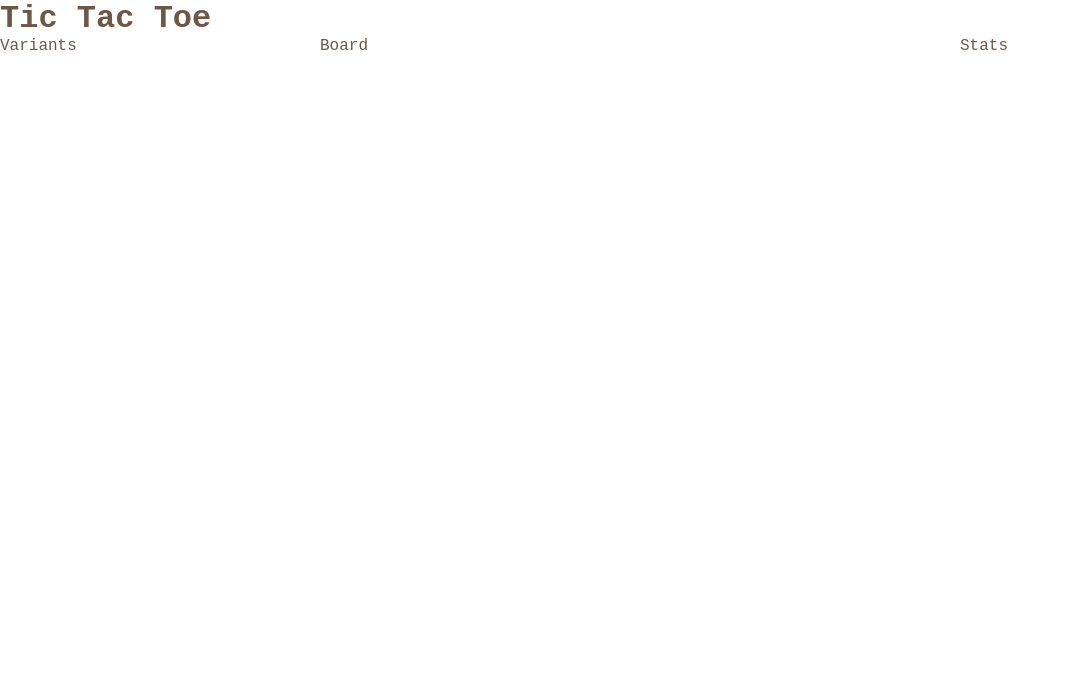
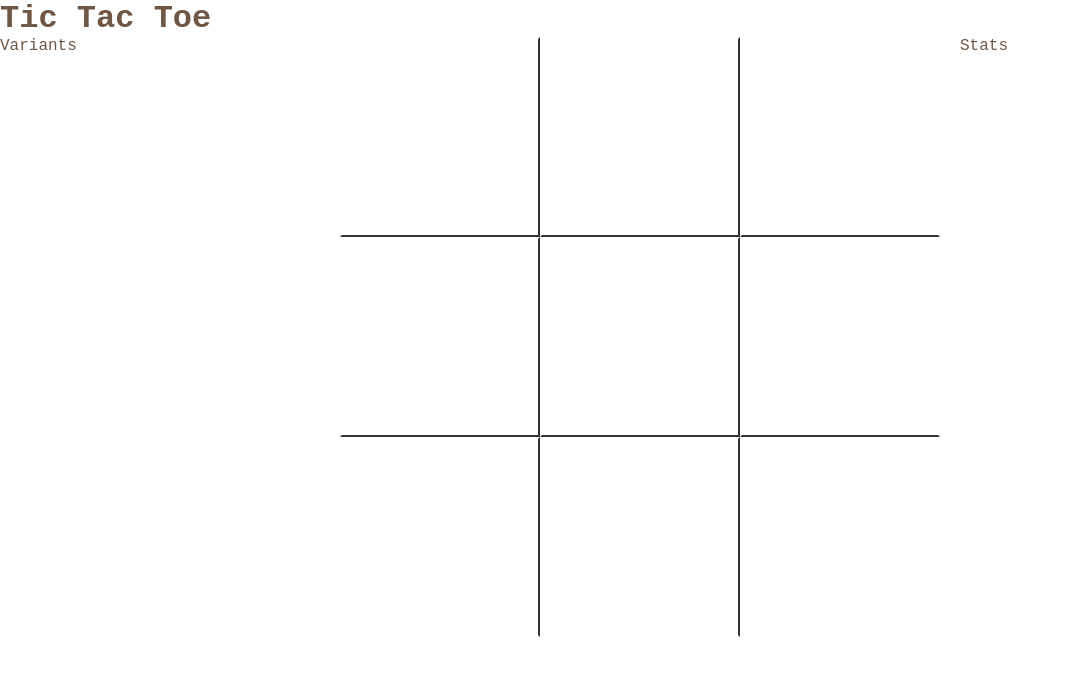
Before and after one commit to ortizrodrigo/tic-tac-toe, a React (Vite) app: page / in a window 1280 px wide. Shown: the top 674 px of the page, without its empty margins (0-1070 px from the left). Built offline with nearby package versions, Linux system fonts and the light colour scheme.

Commit message:
feat(board): implement tic-tac-toe board with basic game logic

```diff
--- a/src/components/Board/Board.css
+++ b/src/components/Board/Board.css
@@ -0,0 +1,48 @@
+.board {
+  display: grid;
+  grid-template-columns: repeat(3, 200px);
+  grid-template-rows: repeat(3, 200px);
+  justify-content: center;
+  align-items: center;
+}
+
+.cell {
+  display: flex;
+  justify-content: center;
+  align-items: center;
+  width: 200px;
+  height: 200px;
+  border: 2px solid transparent; /* default no border */
+  cursor: pointer;
+  transition: background-color 0.2s;
+}
+
+/* top row gets bottom border */
+.cell:nth-child(-n + 3) {
+  border-bottom: 2px solid #333;
+}
+
+/* middle row gets bottom border */
+.cell:nth-child(4),
+.cell:nth-child(5),
+.cell:nth-child(6) {
+  border-bottom: 2px solid #333;
+}
+
+/* left column gets right border */
+.cell:nth-child(1),
+.cell:nth-child(4),
+.cell:nth-child(7) {
+  border-right: 2px solid #333;
+}
+
+/* middle column gets right border */
+.cell:nth-child(2),
+.cell:nth-child(5),
+.cell:nth-child(8) {
+  border-right: 2px solid #333;
+}
+
+.cell:hover {
+  background-color: #ddd;
+}
--- a/src/components/Board/Board.tsx
+++ b/src/components/Board/Board.tsx
@@ -1,7 +1,29 @@
+import { useState } from "react";
 import "./Board.css";
 
-function Board() {
-  return <div>Board</div>;
-}
+type Player = "X" | "O" | "";
+
+const Board: React.FC = () => {
+  const [cells, setCells] = useState<Player[]>(Array(9).fill(""));
+  const [currentPlayer, setCurrentPlayer] = useState<Player>("X");
+
+  const handleClick = (index: number) => {
+    if (cells[index] !== "") return;
+    const newCells = [...cells];
+    newCells[index] = currentPlayer;
+    setCells(newCells);
+    setCurrentPlayer(currentPlayer === "X" ? "O" : "X");
+  };
+
+  return (
+    <div className="board">
+      {cells.map((cell, index) => (
+        <div key={index} className="cell" onClick={() => handleClick(index)}>
+          {cell}
+        </div>
+      ))}
+    </div>
+  );
+};
 
 export default Board;
```
